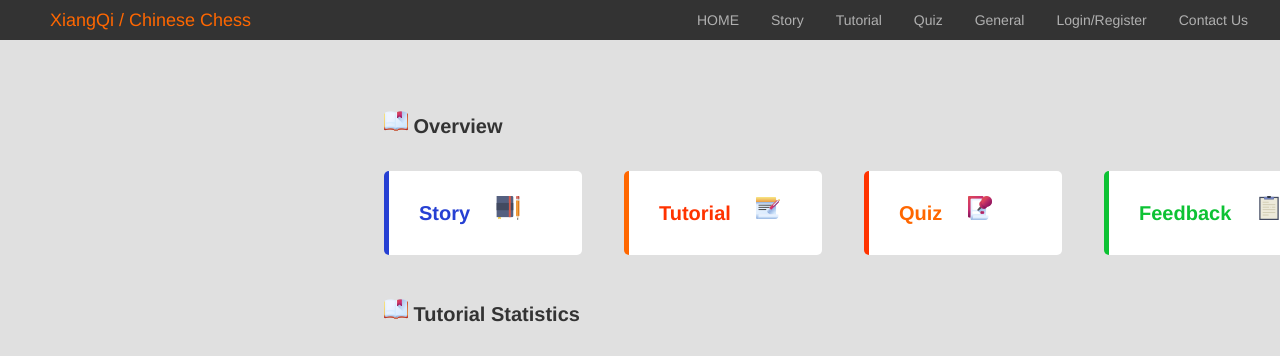
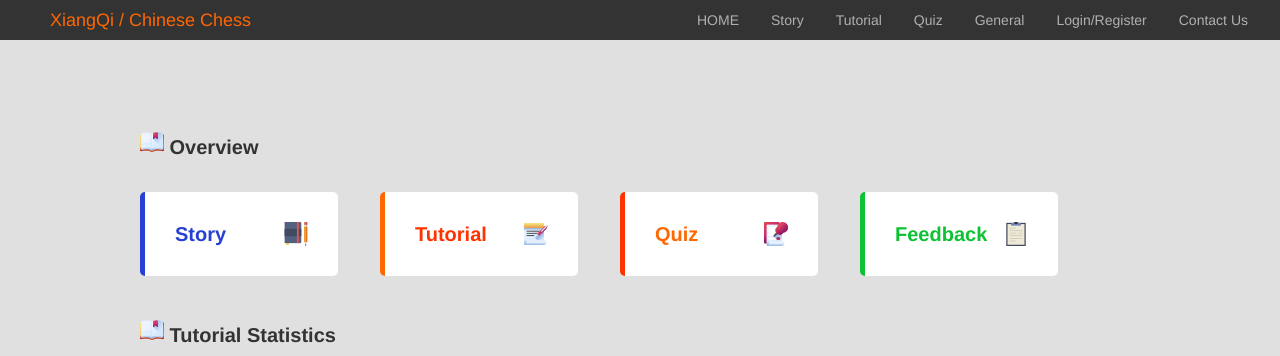
Before and after one commit to MoeBuTa/ChineseChessTutorial, a Flask app: page /generalView in a window 1280 px wide. Shown: the top 356 px of the page. Run offline with Flask 2, Linux system fonts and the light colour scheme; data that the repository does not hold is empty; some libraries are stand-ins or nearby versions.

Commit message:
changes to layout

```diff
--- a/app/static/general.css
+++ b/app/static/general.css
@@ -3,8 +3,9 @@
 /* -------------------------------------------------------- */
 
 .main-content {
-    width: 100%;
-    height: 100%;
+    width: 1000px;
+    /* height: 100%; */
+    margin: 0 auto;
 }
 
 /*.bar {*/
@@ -54,12 +55,13 @@
 /*}*/
 
 .main-content .dashboard {
-    float: left;
+    /* float: left; */
     position: relative;
-    /*width: 100%;*/
-    /*height: 100%;*/
-    left: 30%;
-    top: 5%;
+    width: 100%;
+    height: 100%;
+    margin-top: 90px;
+    /* left: 30%;
+    top: 5%; */
 }
 
 .dashboard .text {
@@ -142,10 +144,17 @@
 
 .dashboard .dashboard-tutorial img, .dashboard-quiz img, .dashboard-feedback img, .dashboard-story img {
     position: relative;
-    left: 50px;
+    /* left: 50px; */
+    float: right;
+    top: 30px;
+    right: 30px;
 }
 
 #calendar_basic {
-    position: relative;
-    left: -80px;
+    /* position: relative;
+    left: -80px; */
 }
+
+.dashboard .charts .center {
+    margin: 0 auto;
+}
```
